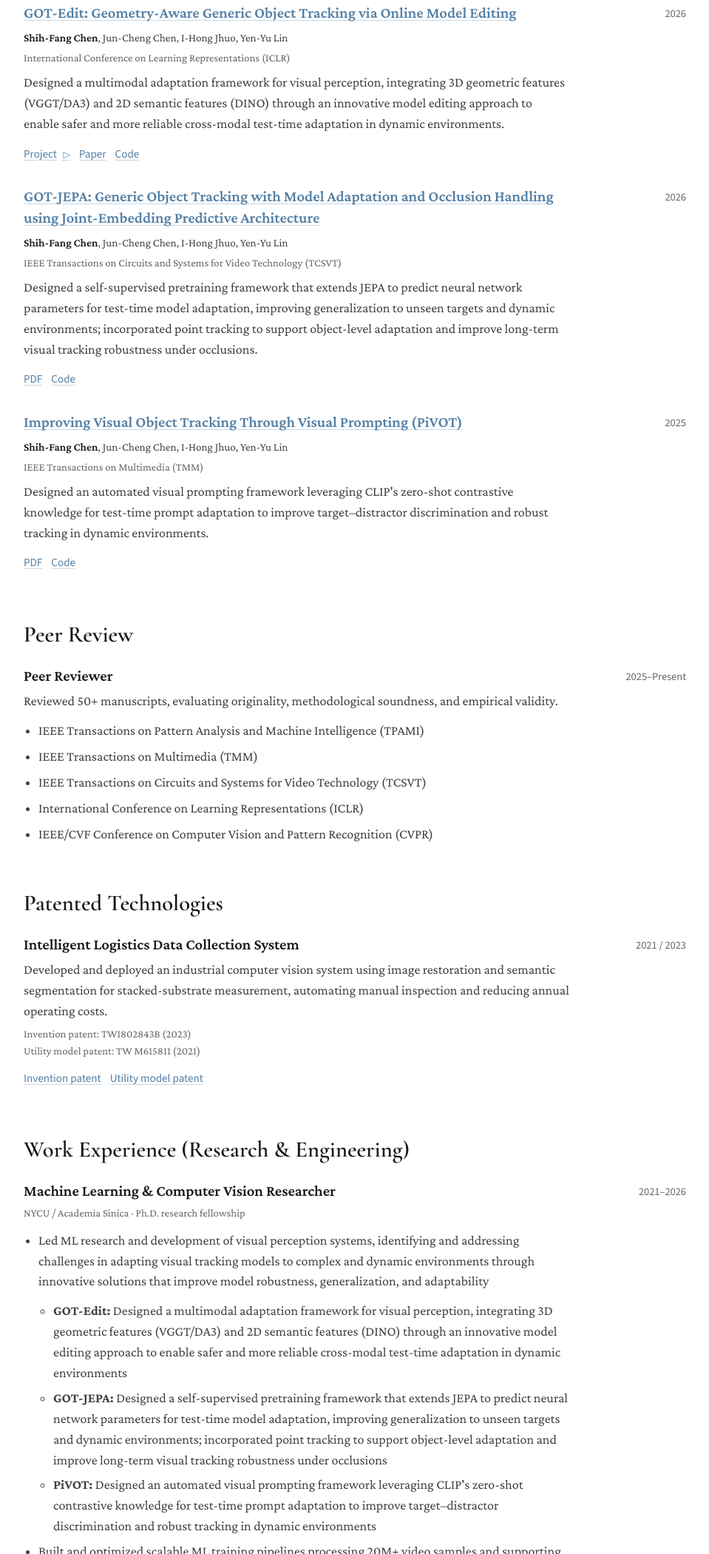
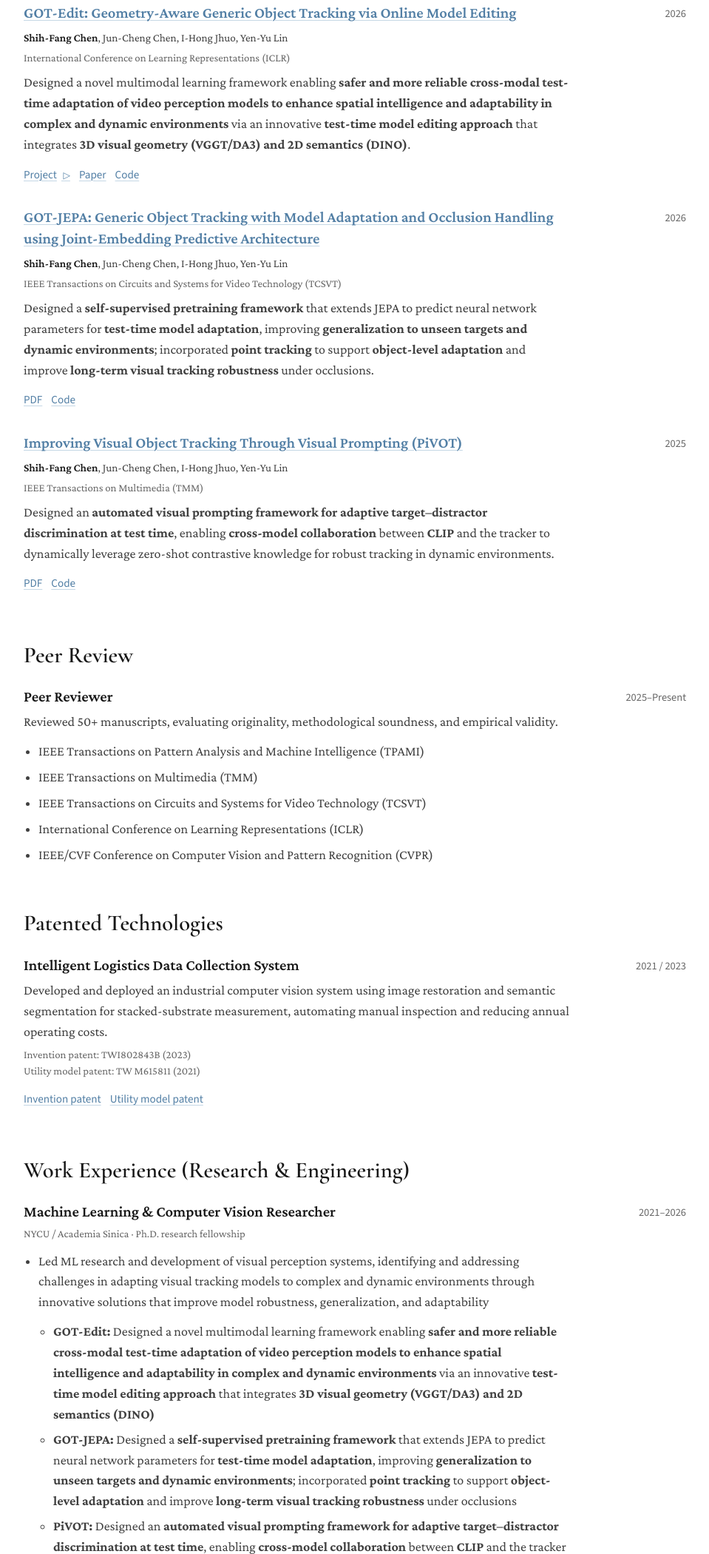
Before and after one commit to chenshihfang/chenshihfang.github.io, a plain HTML site: page cv/index.html in a window 1280 px wide. Shown: the part 700-2800 px from the top of the page at 74% size, without its empty margins (160-1119 px from the left). Drawn offline with Linux system fonts and the light colour scheme.

Commit message:
Change cv

```diff
--- a/cv/index.html
+++ b/cv/index.html
@@ -1,4 +1,3 @@
-
 <!doctype html>
 <html lang="en">
 <head>
@@ -122,9 +121,70 @@
 
     <section id="publications" class="cv-section" aria-labelledby="publications-title">
       <h2 id="publications-title">Selected First-Author Publications</h2>
-      <article class="cv-entry cv-paper"><div><h3><a href="https://chenshihfang.github.io/GOT-EDIT/" target="_blank" rel="noopener" data-video-src="https://chenshihfang.github.io/GOT-EDIT/demo_A.mp4" data-preview-title="GOT-Edit · Video demo">GOT-Edit: Geometry-Aware Generic Object Tracking via Online Model Editing</a></h3><p class="authors"><strong>Shih-Fang Chen</strong>, Jun-Cheng Chen, I-Hong Jhuo, Yen-Yu Lin</p><p class="venue">International Conference on Learning Representations (ICLR)</p><p>Designed a multimodal adaptation framework for visual perception, integrating 3D geometric features (VGGT/DA3) and 2D semantic features (DINO) through an innovative model editing approach to enable safer and more reliable cross-modal test-time adaptation in dynamic environments.</p><div class="paper-links"><a href="https://chenshihfang.github.io/GOT-EDIT/" target="_blank" rel="noopener" data-video-src="https://chenshihfang.github.io/GOT-EDIT/demo_A.mp4" data-preview-title="GOT-Edit · Video demo">Project</a><a href="https://openreview.net/forum?id=aVa7etWnwF" target="_blank" rel="noopener">Paper</a><a href="https://github.com/chenshihfang/GOT" target="_blank" rel="noopener">Code</a></div></div><div class="cv-date">2026</div></article>
-      <article class="cv-entry cv-paper"><div><h3><a href="https://arxiv.org/pdf/2602.14771" target="_blank" rel="noopener">GOT-JEPA: Generic Object Tracking with Model Adaptation and Occlusion Handling using Joint-Embedding Predictive Architecture</a></h3><p class="authors"><strong>Shih-Fang Chen</strong>, Jun-Cheng Chen, I-Hong Jhuo, Yen-Yu Lin</p><p class="venue">IEEE Transactions on Circuits and Systems for Video Technology (TCSVT)</p><p>Designed a self-supervised pretraining framework that extends JEPA to predict neural network parameters for test-time model adaptation, improving generalization to unseen targets and dynamic environments; incorporated point tracking to support object-level adaptation and improve long-term visual tracking robustness under occlusions.</p><div class="paper-links"><a href="https://arxiv.org/pdf/2602.14771" target="_blank" rel="noopener">PDF</a><a href="https://github.com/chenshihfang/GOT/tree/84e9324317e4afe62c06b2c51a97563f79730a2e" target="_blank" rel="noopener">Code</a></div></div><div class="cv-date">2026</div></article>
-      <article class="cv-entry cv-paper"><div><h3><a href="https://arxiv.org/pdf/2409.18901" target="_blank" rel="noopener">Improving Visual Object Tracking Through Visual Prompting (PiVOT)</a></h3><p class="authors"><strong>Shih-Fang Chen</strong>, Jun-Cheng Chen, I-Hong Jhuo, Yen-Yu Lin</p><p class="venue">IEEE Transactions on Multimedia (TMM)</p><p>Designed an automated visual prompting framework leveraging CLIP's zero-shot contrastive knowledge for test-time prompt adaptation to improve target–distractor discrimination and robust tracking in dynamic environments.</p><div class="paper-links"><a href="https://arxiv.org/pdf/2409.18901" target="_blank" rel="noopener">PDF</a><a href="https://github.com/chenshihfang/GOT/tree/c02e55fb2eeea087806e2f0b8dd75d67dfacd635" target="_blank" rel="noopener">Code</a></div></div><div class="cv-date">2025</div></article>
+
+      <article class="cv-entry cv-paper">
+        <div>
+          <h3><a href="https://chenshihfang.github.io/GOT-EDIT/" target="_blank" rel="noopener" data-video-src="https://chenshihfang.github.io/GOT-EDIT/demo_A.mp4" data-preview-title="GOT-Edit · Video demo">GOT-Edit: Geometry-Aware Generic Object Tracking via Online Model Editing</a></h3>
+          <p class="authors"><strong>Shih-Fang Chen</strong>, Jun-Cheng Chen, I-Hong Jhuo, Yen-Yu Lin</p>
+          <p class="venue">International Conference on Learning Representations (ICLR)</p>
+          <p>
+            Designed a novel multimodal learning framework enabling
+            <strong>safer and more reliable cross-modal test-time adaptation of
+            video perception models to enhance spatial intelligence and adaptability
+            in complex and dynamic environments</strong> via an innovative
+            <strong>test-time model editing approach</strong> that integrates
+            <strong>3D visual geometry (VGGT/DA3) and 2D semantics (DINO)</strong>.
+          </p>
+          <div class="paper-links">
+            <a href="https://chenshihfang.github.io/GOT-EDIT/" target="_blank" rel="noopener" data-video-src="https://chenshihfang.github.io/GOT-EDIT/demo_A.mp4" data-preview-title="GOT-Edit · Video demo">Project</a>
+            <a href="https://openreview.net/forum?id=aVa7etWnwF" target="_blank" rel="noopener">Paper</a>
+            <a href="https://github.com/chenshihfang/GOT" target="_blank" rel="noopener">Code</a>
+          </div>
+        </div>
+        <div class="cv-date">2026</div>
+      </article>
+
+      <article class="cv-entry cv-paper">
+        <div>
+          <h3><a href="https://arxiv.org/pdf/2602.14771" target="_blank" rel="noopener">GOT-JEPA: Generic Object Tracking with Model Adaptation and Occlusion Handling using Joint-Embedding Predictive Architecture</a></h3>
+          <p class="authors"><strong>Shih-Fang Chen</strong>, Jun-Cheng Chen, I-Hong Jhuo, Yen-Yu Lin</p>
+          <p class="venue">IEEE Transactions on Circuits and Systems for Video Technology (TCSVT)</p>
+          <p>
+            Designed a <strong>self-supervised pretraining framework</strong> that
+            extends JEPA to predict neural network parameters for
+            <strong>test-time model adaptation</strong>, improving
+            <strong>generalization to unseen targets and dynamic environments</strong>;
+            incorporated <strong>point tracking</strong> to support
+            <strong>object-level adaptation</strong> and improve
+            <strong>long-term visual tracking robustness</strong> under occlusions.
+          </p>
+          <div class="paper-links">
+            <a href="https://arxiv.org/pdf/2602.14771" target="_blank" rel="noopener">PDF</a>
+            <a href="https://github.com/chenshihfang/GOT/tree/84e9324317e4afe62c06b2c51a97563f79730a2e" target="_blank" rel="noopener">Code</a>
+          </div>
+        </div>
+        <div class="cv-date">2026</div>
+      </article>
+
+      <article class="cv-entry cv-paper">
+        <div>
+          <h3><a href="https://arxiv.org/pdf/2409.18901" target="_blank" rel="noopener">Improving Visual Object Tracking Through Visual Prompting (PiVOT)</a></h3>
+          <p class="authors"><strong>Shih-Fang Chen</strong>, Jun-Cheng Chen, I-Hong Jhuo, Yen-Yu Lin</p>
+          <p class="venue">IEEE Transactions on Multimedia (TMM)</p>
+          <p>
+            Designed an <strong>automated visual prompting framework for adaptive
+            target–distractor discrimination at test time</strong>, enabling
+            <strong>cross-model collaboration</strong> between <strong>CLIP</strong>
+            and the tracker to dynamically leverage zero-shot contrastive knowledge
+            for robust tracking in dynamic environments.
+          </p>
+          <div class="paper-links">
+            <a href="https://arxiv.org/pdf/2409.18901" target="_blank" rel="noopener">PDF</a>
+            <a href="https://github.com/chenshihfang/GOT/tree/c02e55fb2eeea087806e2f0b8dd75d67dfacd635" target="_blank" rel="noopener">Code</a>
+          </div>
+        </div>
+        <div class="cv-date">2025</div>
+      </article>
     </section>
 
     <section id="service" class="cv-section" aria-labelledby="service-title">
@@ -139,20 +199,52 @@
 
     <section id="experience" class="cv-section" aria-labelledby="experience-title">
       <h2 id="experience-title">Work Experience (Research &amp; Engineering)</h2>
-      <article class="cv-entry"><div><h3>Machine Learning &amp; Computer Vision Researcher</h3><p class="venue">NYCU / Academia Sinica · Ph.D. research fellowship</p>
+
+      <article class="cv-entry">
+        <div>
+          <h3>Machine Learning &amp; Computer Vision Researcher</h3>
+          <p class="venue">NYCU / Academia Sinica · Ph.D. research fellowship</p>
           <ul>
-          <li>Led ML research and development of visual perception systems, identifying and addressing challenges in adapting visual tracking models to complex and dynamic environments through innovative solutions that improve model robustness, generalization, and adaptability
+            <li>
+              Led ML research and development of visual perception systems, identifying and addressing challenges in adapting visual tracking models to complex and dynamic environments through innovative solutions that improve model robustness, generalization, and adaptability
               <ul>
-            <li><strong>GOT-Edit:</strong> Designed a multimodal adaptation framework for visual perception, integrating 3D geometric features (VGGT/DA3) and 2D semantic features (DINO) through an innovative model editing approach to enable safer and more reliable cross-modal test-time adaptation in dynamic environments</li>
-            <li><strong>GOT-JEPA:</strong> Designed a self-supervised pretraining framework that extends JEPA to predict neural network parameters for test-time model adaptation, improving generalization to unseen targets and dynamic environments; incorporated point tracking to support object-level adaptation and improve long-term visual tracking robustness under occlusions</li>
-            <li><strong>PiVOT:</strong> Designed an automated visual prompting framework leveraging CLIP's zero-shot contrastive knowledge for test-time prompt adaptation to improve target–distractor discrimination and robust tracking in dynamic environments</li>
+                <li>
+                  <strong>GOT-Edit:</strong>
+                  Designed a novel multimodal learning framework enabling
+                  <strong>safer and more reliable cross-modal test-time adaptation of
+                  video perception models to enhance spatial intelligence and adaptability
+                  in complex and dynamic environments</strong> via an innovative
+                  <strong>test-time model editing approach</strong> that integrates
+                  <strong>3D visual geometry (VGGT/DA3) and 2D semantics (DINO)</strong>
+                </li>
+                <li>
+                  <strong>GOT-JEPA:</strong>
+                  Designed a <strong>self-supervised pretraining framework</strong> that
+                  extends JEPA to predict neural network parameters for
+                  <strong>test-time model adaptation</strong>, improving
+                  <strong>generalization to unseen targets and dynamic environments</strong>;
+                  incorporated <strong>point tracking</strong> to support
+                  <strong>object-level adaptation</strong> and improve
+                  <strong>long-term visual tracking robustness</strong> under occlusions
+                </li>
+                <li>
+                  <strong>PiVOT:</strong>
+                  Designed an <strong>automated visual prompting framework for adaptive
+                  target–distractor discrimination at test time</strong>, enabling
+                  <strong>cross-model collaboration</strong> between <strong>CLIP</strong>
+                  and the tracker to dynamically leverage zero-shot contrastive knowledge
+                  for robust tracking in dynamic environments
+                </li>
               </ul>
             </li>
             <li>Built and optimized scalable ML training pipelines processing 20M+ video samples and supporting million- to billion-parameter vision models, addressing GPU memory and computational constraints through efficient model architecture design, DDP/DeepSpeed, mixed precision, and activation checkpointing; leveraged PEFT for parameter- and memory-efficient model adaptation and KV caching with periodic updates to reduce computational overhead</li>
             <li>Consistently achieved SOTA tracking performance against leading methods on highly competitive benchmarks, demonstrating high tracking accuracy and strong generalization to unseen targets and environments; validated on 1M+ samples across 7 benchmarks under diverse visual conditions</li>
             <li>Published three first-author papers in top-tier ML/CV venues as the sole student author; open-sourced <a href="https://chenshihfang.github.io/GOT-EDIT/" target="_blank" rel="noopener">models and code</a>; drove weekly technical discussions with researchers from academia and industry (Microsoft AI) to discuss experimental findings and refine research approaches</li>
           </ul>
-        </div><div class="cv-date">2021–2026</div></article>
+        </div>
+        <div class="cv-date">2021–2026</div>
+      </article>
+
       <article class="cv-entry"><div><h3>HPC GPU System Administrator</h3><p class="venue">Vision and Learning Lab (VLLAB), NYCU and Academia Sinica</p><p>Administered 10 GPU servers supporting 30 users, overseeing deployment and operations while coordinating shared compute resources across researchers and concurrent lab projects.</p></div><div class="cv-date">2021–2026</div></article>
       <article class="cv-entry"><div><h3>Machine Learning &amp; CV Researcher (Full-time RA)</h3><p class="venue">Department of Electrical Engineering, Yuan Ze University · Full-time</p><ul><li>Led end-to-end development of real-time vision applications as the sole vision-system developer, including 3D interaction, pose training, pitching analysis, and banknote reconstruction</li><li>Built and deployed NVIDIA edge AI systems for depth and pose estimation, motion analysis, and image reconstruction. Delivered solutions to industry partners and contributed to patents and research publications</li></ul><div class="paper-links"><a href="https://www.youtube.com/watch?v=kdRU8egUox8" target="_blank" rel="noopener" data-youtube-id="kdRU8egUox8" data-preview-title="3D interaction demo">3D interaction demo</a><a href="https://www.youtube.com/watch?v=kojM4Ia8sjE" target="_blank" rel="noopener" data-youtube-id="kojM4Ia8sjE" data-preview-title="Pitching analysis demo">Pitching analysis demo</a><a href="https://youtu.be/1uSJjntqjGU" target="_blank" rel="noopener" data-youtube-id="1uSJjntqjGU" data-preview-title="Pose training demo">Pose training demo</a><a href="https://www.youtube.com/watch?v=BQn4OWszxgs" target="_blank" rel="noopener" data-youtube-id="BQn4OWszxgs" data-preview-title="Banknote reconstruction demo">Banknote reconstruction demo</a></div></div><div class="cv-date">2020–2021</div></article>
       <article class="cv-entry"><div><h3>Computer Vision Researcher and Engineer (M.S.)</h3><p class="venue">Department of Computer Science, Yuan Ze University · M.S. industry–academia research</p><ul><li>Owned end-to-end development of an industrial computer vision system in an industry–academia collaboration, translating partner requirements into a research prototype and a production-ready system</li><li>Designed a vision system for PCB stacked-substrate counting using image restoration and segmentation, automating manual inspection, reducing annual operating costs, and contributing to patents</li></ul><div class="paper-links"><a href="https://www.youtube.com/watch?v=T8Et8sdLTKc" target="_blank" rel="noopener" data-youtube-id="T8Et8sdLTKc" data-preview-title="Industrial system demo">Industrial system demo</a></div></div><div class="cv-date">2018–2020</div></article>
```
Lines whose indentation alone changed are shown as unchanged.
